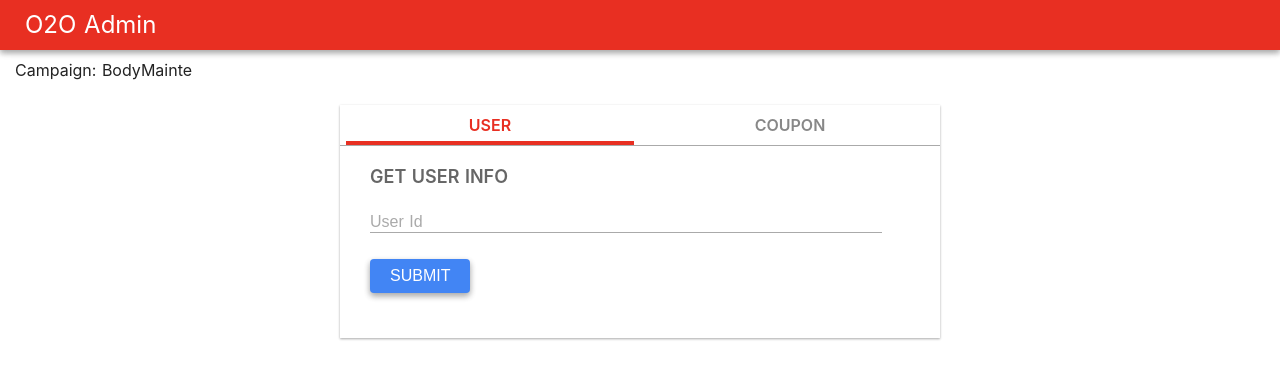
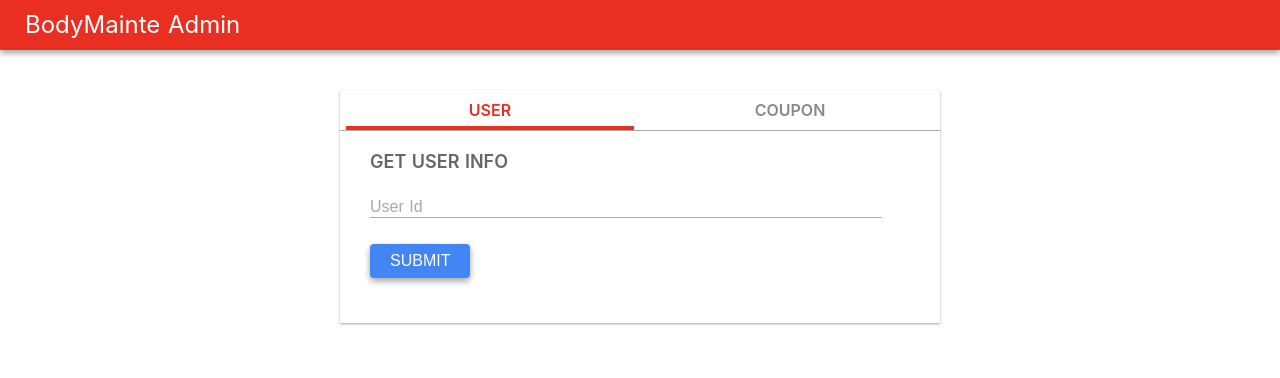
Before and after one commit to mobileadscom/o2o-admin, a Vue app: page / in a window 1280 px wide. Shown: the top 378 px of the page. Built offline with nearby package versions, Linux system fonts and the light colour scheme.

Commit message:
Show claimed status

```diff
--- a/src/App.vue
+++ b/src/App.vue
@@ -1,7 +1,7 @@
 <template>
   <div id="app">
     <div class="header">
-      <div class="title">O2O Admin</div>
+      <div class="title">BodyMainte Admin</div>
     </div>
     <div class="content">
       <router-view/>
--- a/src/components/Admin.vue
+++ b/src/components/Admin.vue
@@ -1,8 +1,8 @@
 <template>
-<div>
-  <div class="campaignInfo">
+<div style="padding-top: 30px;">
+  <!-- <div class="campaignInfo">
     <div>Campaign: {{campaignName}}</div>
-  </div>
+  </div> -->
   <div class="main-wrapper shadow-1">
     <div class="tab-container">
       <div @click="currentTab=1" :class="{active:currentTab == 1}">USER</div>
@@ -43,7 +43,7 @@
           <div class="queryMsg" :class={error:couponQueryError} v-html="couponQueryMsg"></div>
           <div class="coupon-info-property-wrapper">
             <div class="coupon-info shadow-1" v-if="couponInfo.group">
-              <div class="coupon-info-property" v-if="couponInfo.claimed">claimed: {{couponInfo.claimed}}</div>
+              <div class="coupon-info-property">claimed: {{couponInfo.claimed}}</div>
               <div class="coupon-info-property">group: {{couponInfo.group}}</div>
               <div class="coupon-info-property">owner: {{couponInfo.owner}}</div>
               <div class="coupon-info-property">redeemed: {{couponInfo.redeemed}}</div>
@@ -235,6 +235,9 @@ export default {
           if (response.data.message == 'retrieved.') {
             this.couponQueryError = false;
             this.couponQueryMsg = 'Coupon Found!'
+            if (!response.data.coupon.claimed) {
+              response.data.coupon.claimed = false;
+            }
             this.couponInfo = Object.assign({}, response.data.coupon);
             if (response.data.user.length > 0) {
               for (var u = 0; u < response.data.user.length; u++) {
@@ -247,7 +250,7 @@ export default {
                   response.data.user[u].couponLink = '';
                 }
               }
-            this.couponUserInfo = response.data.user;
+              this.couponUserInfo = response.data.user;
               axios.post(this.functionsDomain + '/getTwitterName', {
                 id: this.couponUserInfo[0].id
               }).then((res) => {
```
